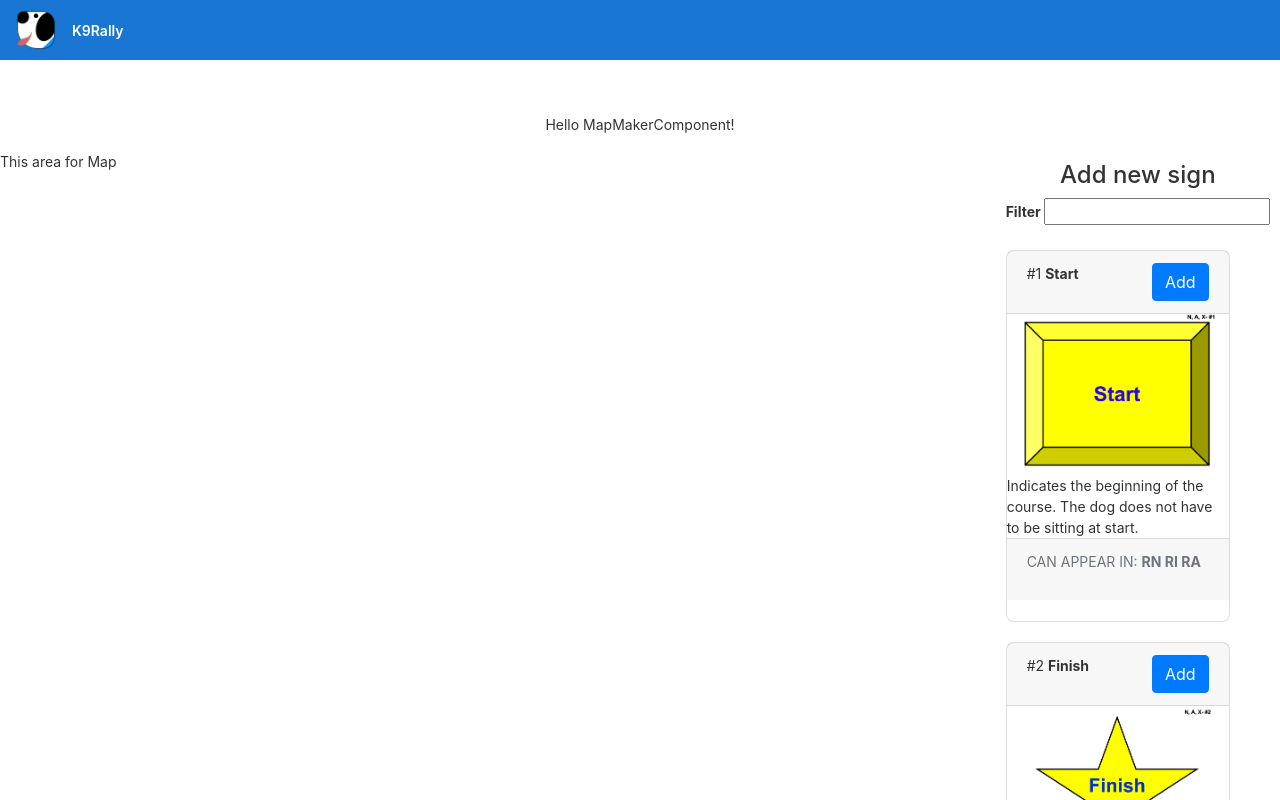
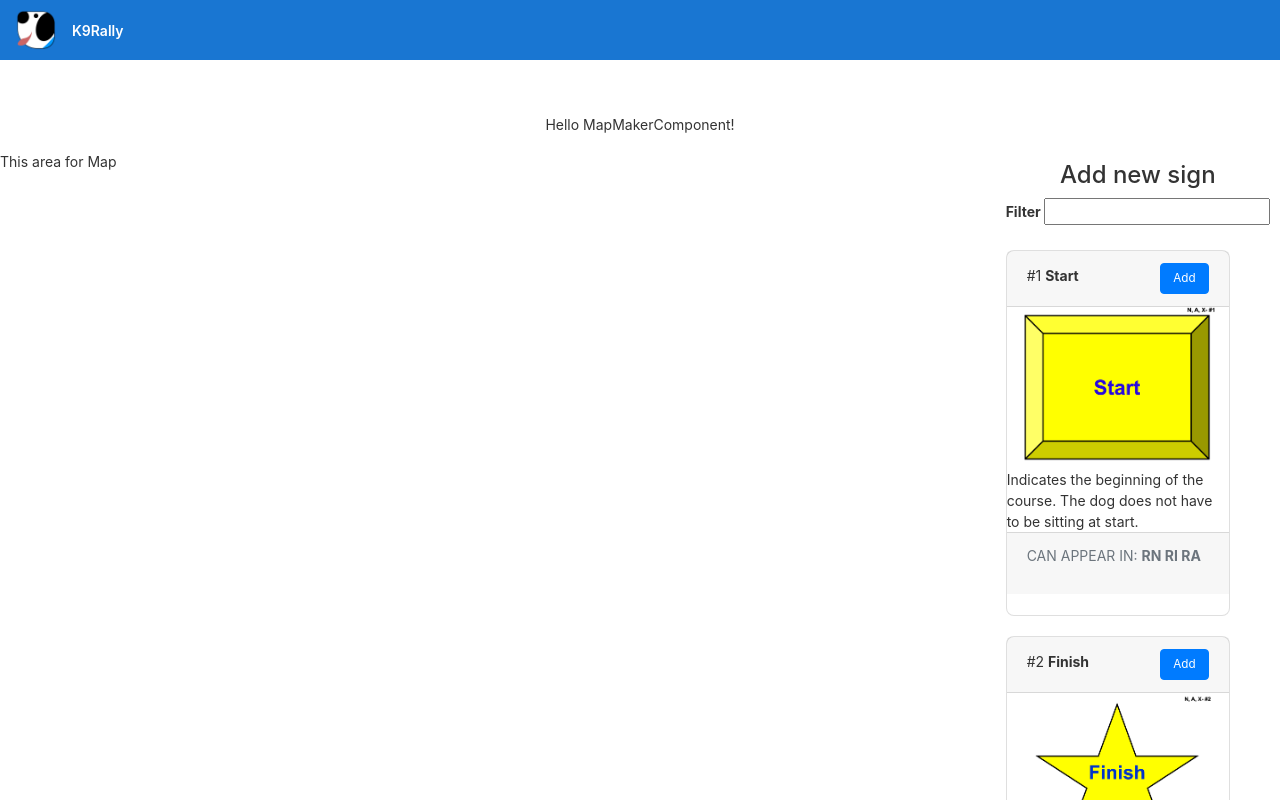
Before and after one commit to harishrajamani/rallysignsV0, an Angular app: page / in a window 1280 px wide. Shown: the top 800 px of the page. Built offline with nearby package versions, Linux system fonts and the light colour scheme.

Commit message:
small cosmetic changes to sign-add-btn

```diff
--- a/src/app/sign-picker/sign-picker.component.html
+++ b/src/app/sign-picker/sign-picker.component.html
@@ -8,11 +8,11 @@
     <div *ngFor="let sign of signs">
         <div class="card" *ngIf="sign" style="margin-top: 20px; width: 14rem;border-radius: 0.5rem">
             <div class="card-header">
-                <span>
+                <span  class="align-middle">
                     #{{ sign.id }} <strong>{{sign.name }}</strong>
                 </span>
                 <span class="sign-add-btn">
-                    <button class="btn btn-primary">Add</button>
+                    <button class="btn btn-primary" style="font-size:smaller;">Add</button>
                 </span>
 
             </div>
```
